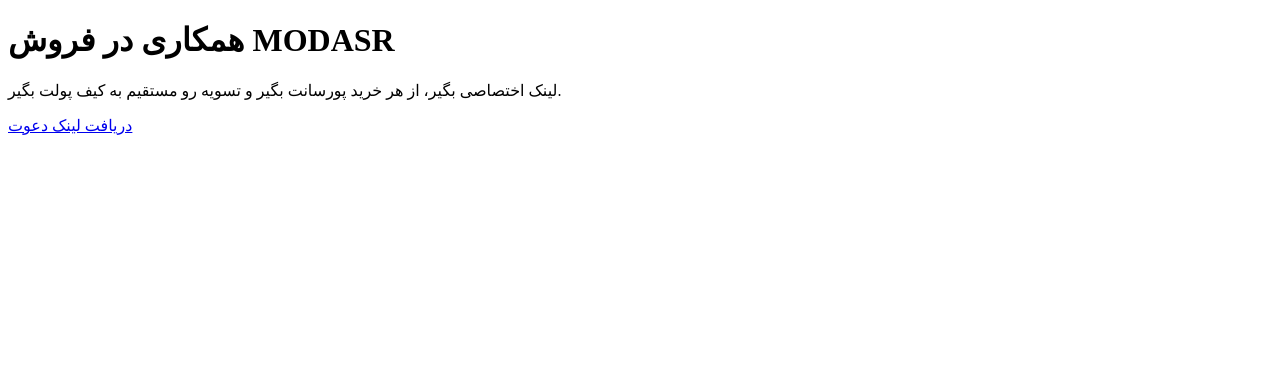
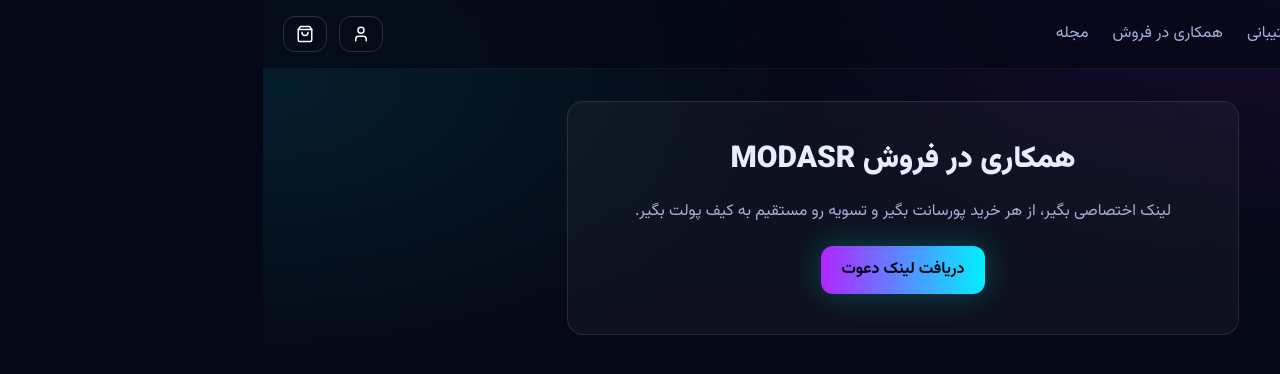
Before and after one commit to modasrdorkhane11251-alt/Testmoppp, a Next.js app in the folder modasr-os/web/: page /affiliate in a window 1280 px wide. Shown: the top 374 px of the page. Built offline with nearby package versions, Linux system fonts and the light colour scheme; no server answers.

Commit message:
Add files via upload

```diff
--- /dev/null
+++ b/modasr-os/web/src/app/globals.css
@@ -0,0 +1,14 @@
+@import url("https://fonts.googleapis.com/css2?family=Vazirmatn:wght@400;500;700;900&family=Space+Grotesk:wght@500;700&display=swap");
+@tailwind base; @tailwind components; @tailwind utilities;
+
+:root { --bg: #050816; --cyan: #00F0FF; --violet: #B026FF; }
+html { background: var(--bg); color: #E8ECFF; }
+body { font-family: Vazirmatn, sans-serif; min-height: 100dvh;
+  background: radial-gradient(1200px 600px at 85% -10%, #B026FF22, transparent 60%),
+              radial-gradient(900px 500px at 0% 10%, #00F0FF18, transparent 60%), var(--bg); }
+.glass { @apply rounded-2xl border border-white/10 bg-white/[0.04] backdrop-blur-xl; }
+.btn { @apply inline-flex items-center justify-center gap-2 rounded-xl px-5 py-3 font-bold transition active:scale-[.98] disabled:opacity-50; }
+.btn-primary { @apply btn bg-gradient-to-l from-cyan to-violet text-ink shadow-neon hover:brightness-110; }
+.btn-ghost { @apply btn border border-white/15 text-white hover:border-cyan/60; }
+.input { @apply w-full rounded-xl border border-white/10 bg-black/30 px-4 py-3 text-white outline-none focus:border-cyan; }
+.num { font-family: "Space Grotesk", sans-serif; font-feature-settings: "tnum"; }
--- /dev/null
+++ b/modasr-os/web/src/app/layout.tsx
@@ -0,0 +1,23 @@
+import type { Metadata, Viewport } from "next";
+import Script from "next/script";
+import Header from "@/components/Header";
+import "./globals.css";
+
+export const metadata: Metadata = {
+  title: { default: "MODASR HUB | فروشگاه هوشمند محصولات دیجیتال", template: "%s | MODASR HUB" },
+  description: "اشتراک هوش مصنوعی، تلگرام پرمیوم، گیفت‌کارت و محصولات دیجیتال با تحویل فوری و پشتیبانی هوشمند.",
+  applicationName: "MODASR HUB",
+};
+export const viewport: Viewport = { themeColor: "#050816", width: "device-width", initialScale: 1, viewportFit: "cover" };
+
+export default function RootLayout({ children }: { children: React.ReactNode }) {
+  return (
+    <html lang="fa" dir="rtl">
+      <body>
+        <Script src="https://telegram.org/js/telegram-web-app.js" strategy="beforeInteractive" />
+        <Header />
+        <main className="mx-auto max-w-7xl px-5 pb-24 pt-8">{children}</main>
+      </body>
+    </html>
+  );
+}
--- /dev/null
+++ b/modasr-os/web/src/app/page.tsx
@@ -0,0 +1,72 @@
+import Link from "next/link";
+import ProductCard from "@/components/ProductCard";
+import RateTicker from "@/components/RateTicker";
+import { Product } from "@/lib/api";
+
+async function load<T>(path: string, fallback: T): Promise<T> {
+  try { const r = await fetch(`${process.env.API_INTERNAL_URL ?? process.env.NEXT_PUBLIC_API_URL}${path}`, { next: { revalidate: 60 } }); return r.ok ? r.json() : fallback; }
+  catch { return fallback; }
+}
+
+export default async function Home() {
+  const [featured, popular, cats] = await Promise.all([
+    load<{ items: Product[] }>("/api/products?featured=true&size=8", { items: [] }),
+    load<{ items: Product[] }>("/api/products?sort=popular&size=8", { items: [] }),
+    load<{ slug: string; name: string; icon?: string; parent_id: string | null }[]>("/api/categories", []),
+  ]);
+  return (
+    <div className="space-y-16">
+      <section className="grid items-center gap-10 pt-6 md:grid-cols-[1.2fr_1fr]">
+        <div>
+          <p className="font-en text-sm tracking-[.3em] text-cyan">AI-FIRST COMMERCE</p>
+          <h1 className="mt-4 text-5xl font-black leading-[1.25] md:text-7xl">
+            اشتراکت رو بگیر،<br /><span className="bg-gradient-to-l from-cyan to-violet bg-clip-text text-transparent">بقیه‌ش با ما.</span>
+          </h1>
+          <p className="mt-6 max-w-lg text-lg leading-9 text-mist">تحویل فوری، قیمت لحظه‌ای با نرخ زنده، و دستیاری که ساعت ۳ صبح هم جواب می‌ده.</p>
+          <div className="mt-8 flex flex-wrap gap-3">
+            <Link href="/shop" className="btn-primary">ورود به فروشگاه</Link>
+            <a href={`https://t.me/${process.env.NEXT_PUBLIC_TG_BOT_USERNAME ?? "modasrhub_bot"}`} className="btn-ghost">باز کردن در تلگرام</a>
+          </div>
+        </div>
+        <div className="glass relative aspect-square overflow-hidden p-8 shadow-violet">
+          <div className="absolute inset-0 bg-[conic-gradient(from_200deg,#00F0FF22,transparent_40%,#B026FF33,transparent_80%)]" />
+          <div className="relative grid h-full grid-cols-2 gap-4">
+            {featured.items.slice(0, 4).map((p) => (
+              <div key={p.id} className="glass flex flex-col justify-end p-4">
+                <span className="text-sm text-mist">{p.title}</span>
+              </div>
+            ))}
+          </div>
+        </div>
+      </section>
+
+      <RateTicker />
+
+      {!!cats.length && (
+        <section>
+          <h2 className="mb-6 text-2xl font-black">دسته‌بندی‌ها</h2>
+          <div className="flex flex-wrap gap-3">
+            {cats.filter((c) => !c.parent_id).map((c) => (
+              <Link key={c.slug} href={`/shop?category=${c.slug}`} className="glass px-5 py-3 hover:border-cyan/50">{c.icon} {c.name}</Link>
+            ))}
+          </div>
+        </section>
+      )}
+
+      {[["پیشنهاد ویژه", featured.items], ["پرفروش‌ها", popular.items]].map(([title, items]) => (
+        (items as Product[]).length ? (
+          <section key={title as string}>
+            <div className="mb-6 flex items-end justify-between"><h2 className="text-2xl font-black">{title as string}</h2><Link href="/shop" className="text-cyan">همه</Link></div>
+            <div className="grid grid-cols-2 gap-4 md:grid-cols-4">{(items as Product[]).map((p) => <ProductCard key={p.id} p={p} />)}</div>
+          </section>
+        ) : null
+      ))}
+
+      <section className="grid gap-4 md:grid-cols-3">
+        {[["⚡️", "تحویل خودکار", "کد و اکانت همان لحظه بعد از پرداخت"], ["🛡", "ضمانت واقعی", "شرایط بازگشت وجه شفاف برای هر محصول"], ["🤖", "پشتیبانی ۲۴ ساعته", "دستیار هوشمند + پشتیبان انسانی"]].map(([i, t, d]) => (
+          <div key={t} className="glass p-6"><div className="text-3xl">{i}</div><h3 className="mt-3 text-lg font-bold">{t}</h3><p className="mt-2 text-mist">{d}</p></div>
+        ))}
+      </section>
+    </div>
+  );
+}
```
